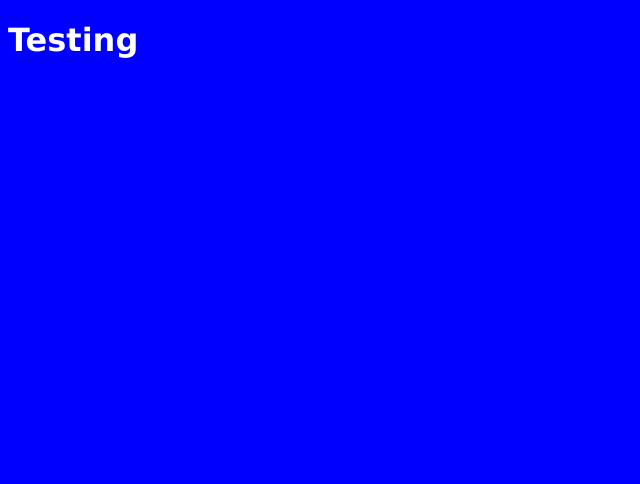
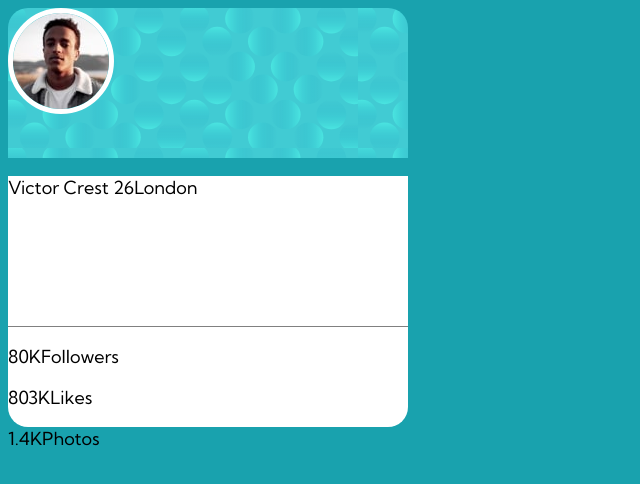
Before and after one commit to wisler9/Profile-Card, a plain HTML site: page design/index.html in a window 1280 px wide. Shown: the whole page, without its empty margins (0-640 px from the left). Drawn offline with Linux system fonts and the light colour scheme.

Commit message:
added picture and layout

```diff
--- a/design/index.html
+++ b/design/index.html
@@ -4,9 +4,23 @@
         <meta charset="utf-8">
         <title>Profile Card</title>
         <link href="../styles/style.css" type="text/css" rel="stylesheet">
+        <link rel="preconnect" href="https://fonts.gstatic.com">
+        <link href="https://fonts.googleapis.com/css2?family=Kumbh+Sans:wght@400;700&display=swap" rel="stylesheet">
     </head>
     <body>
         <!-- this is just a test to make sure html and css are linked -->
-        <h1>Testing</h1>
+        <div id="containter">
+            <div class="top">
+                <img src="../images/image-victor.jpg" alt="profile picture">
+            </div>
+            <div class="middle">
+                <p>Victor Crest 26<span>London</span></p>
+            </div>
+            <div class="bottom">
+                <p>80K<span>Followers</span></p>
+                <p>803K<span>Likes</span></p>
+                <p>1.4K<span>Photos</span></p>
+            </div>
+        </div>
     </body>
 </html>
--- a/styles/style.css
+++ b/styles/style.css
@@ -1,5 +1,42 @@
 body {
-    background-color: blue;
-    font-family: Verdana, Geneva, Tahoma, sans-serif;
-    color: #fff;
+    /* background-image: url(../images/) ; */
+    font-family: Kumbh Sans;
+    font-size: 18px;
+    background-color: hsl(185, 75%, 39%);
+    color:#000;
+
 }
+
+/* #container {
+    width: 400px;
+    margin: 0 auto;
+}  */
+
+.top {
+    width: 400px;
+    height: 150px;
+    border-top-left-radius: 20px;
+    border-top-right-radius: 20px;
+    background-image: url(../images/bg-pattern-card.svg);
+
+}
+
+img {
+    border: 5px solid white;
+    border-radius: 50%;
+}
+
+.middle {
+    width: 400px;
+    height: 150px;
+    background-color: #fff;
+}
+
+.bottom {
+    width: 400px;
+    height: 100px;
+    background-color: #fff;
+    border-top: 1px solid grey;
+    border-bottom-left-radius: 20px;
+    border-bottom-right-radius: 20px;
+}
```
